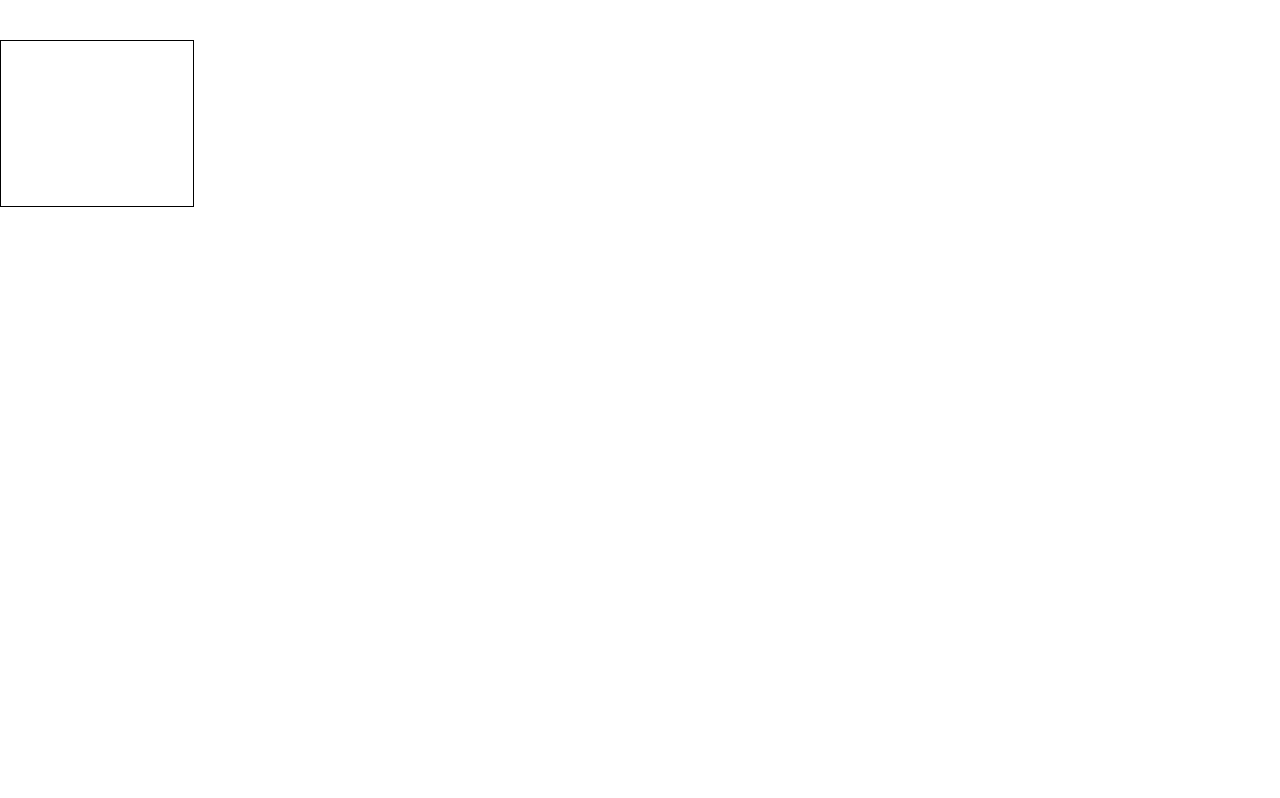
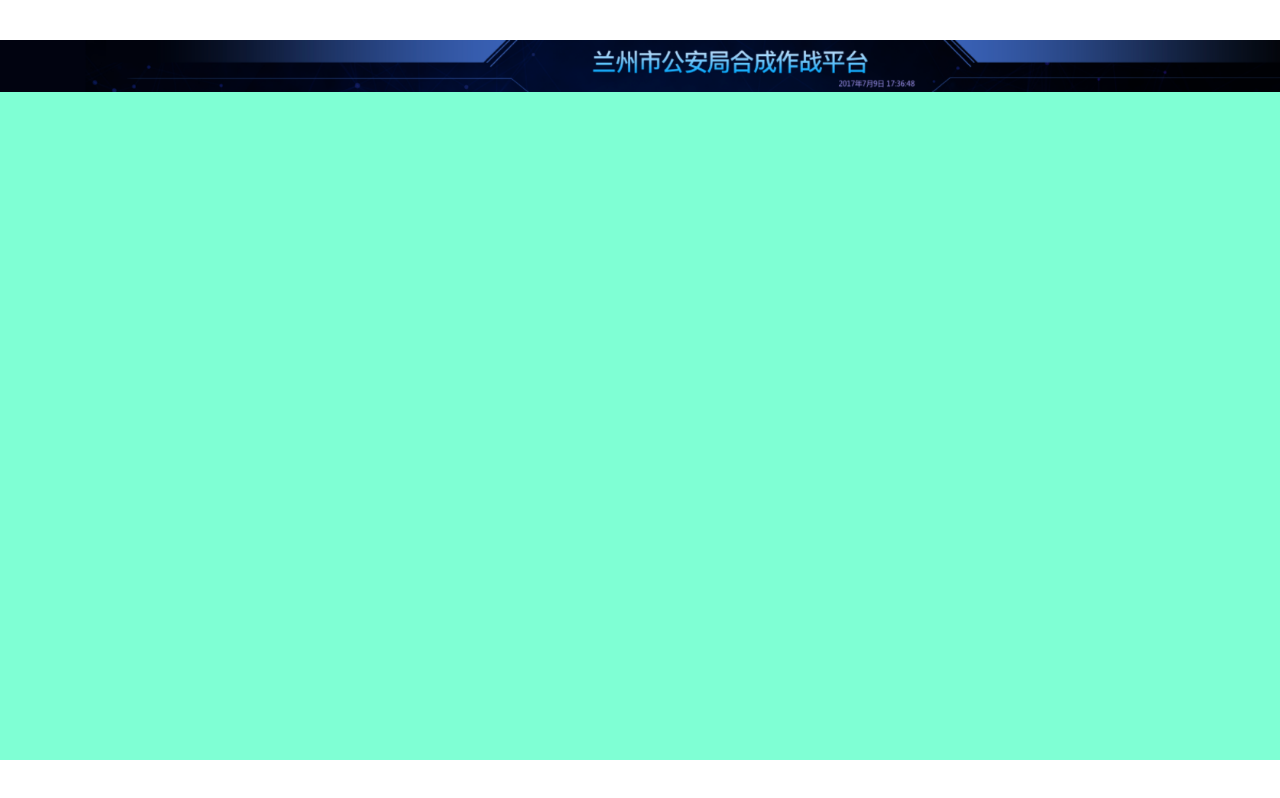
Before and after one commit to czc2222/react-bigScreen, a React (Vite) app: page /#/ in a window 1280 px wide. Built offline with nearby package versions, Linux system fonts and the light colour scheme.

Commit message:
添加 header

```diff
--- a/src/pages/home.scss
+++ b/src/pages/home.scss
@@ -1,8 +1,8 @@
 @import "../shared/helper";
 
-
-.x {
-  width: px(367);
-  height: px(315);
-  border: 1px solid black;
+.home{
+  header {
+    height: px(99);
+    background-size: cover;
+  }
 }
--- a/src/pages/home.tsx
+++ b/src/pages/home.tsx
@@ -1,10 +1,13 @@
 import React from 'react';
 import './home.scss';
+import headerBg from '../images/header.png'
+
+
 
 export const Home = () => {
   return (
-    <div>
-      <div className="x"></div>
+    <div className='home'>
+      <header  style={{backgroundImage:`URL(${headerBg})`}}/>
     </div>
   );
 };
--- a/src/shared/style.scss
+++ b/src/shared/style.scss
@@ -22,4 +22,5 @@
 
 #root{
   margin: 0 auto;
+  background: aquamarine;
 }
```
Also changed, not shown: src/custom.d.ts (added, +9 -0 lines), src/images/header.png (added).
